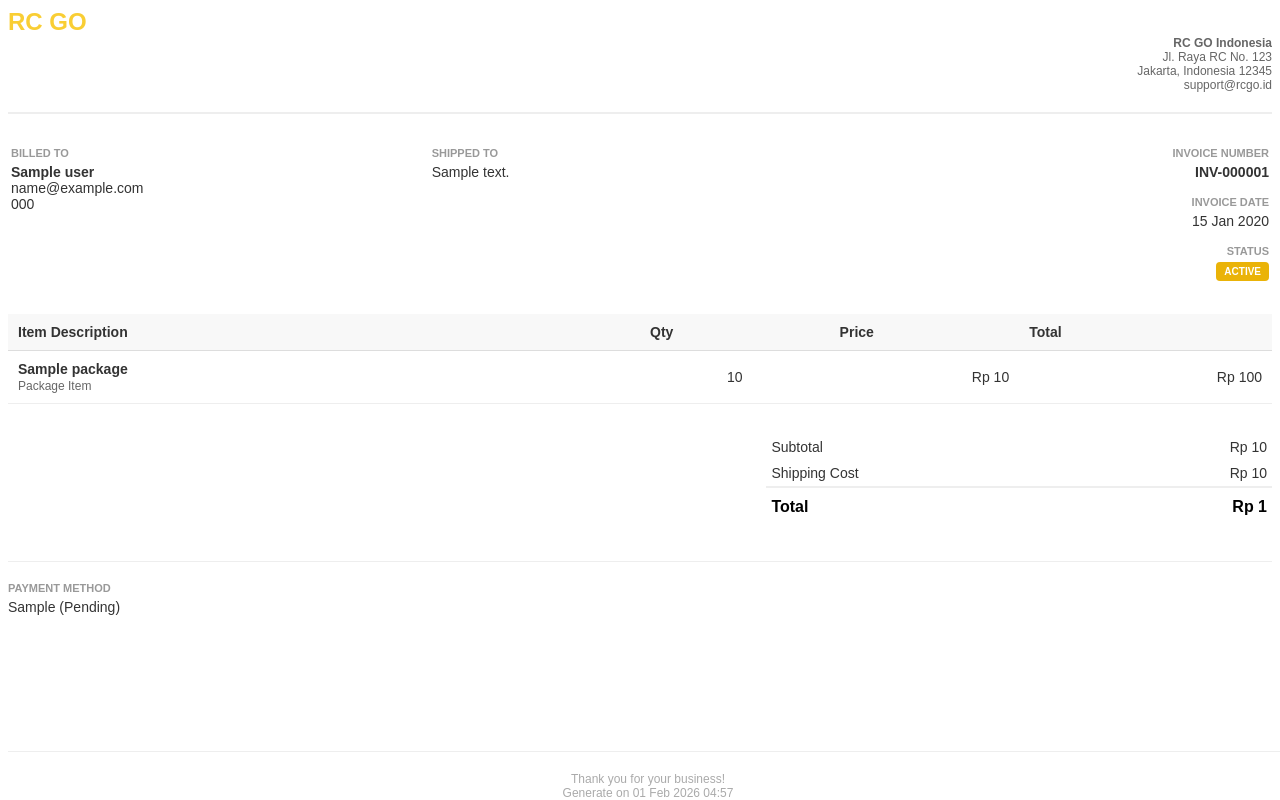
After one commit to jharrvis/tahukrax, a Laravel app: template resources/views/pdf/invoice.blade.php in a window 1280 px wide. The commit adds this page. Run offline with Laravel 12, Linux system fonts and the light colour scheme; the template is opened without the code that fills it: most values are stand-ins (such as "Sample title", 1, 10 or a date in 2020); parts of the project's set-up code (start-up, migrations or seed data) failed here and were passed over; some libraries are stand-ins or nearby versions.

Commit message:
Implement Download Invoice Feature

```diff
--- a/composer.json
+++ b/composer.json
@@ -6,6 +6,7 @@
     "license": "MIT",
     "require": {
         "php": "^8.2",
+        "barryvdh/laravel-dompdf": "^3.1",
         "filament/filament": "^5.1",
         "laravel/framework": "^11.0",
         "laravel/socialite": "^5.24",
--- /dev/null
+++ b/resources/views/pdf/invoice.blade.php
@@ -0,0 +1,255 @@
+<!DOCTYPE html>
+<html>
+
+<head>
+    <meta charset="utf-8">
+    <title>Invoice #{{ $order->id }}</title>
+    <style>
+        body {
+            font-family: sans-serif;
+            font-size: 14px;
+            color: #333;
+        }
+
+        .header {
+            width: 100%;
+            border-bottom: 2px solid #eee;
+            padding-bottom: 20px;
+            margin-bottom: 30px;
+        }
+
+        .logo {
+            font-size: 24px;
+            font-weight: bold;
+            color: #f9ce34;
+            text-transform: uppercase;
+        }
+
+        /* Brand Color */
+        .company-info {
+            float: right;
+            text-align: right;
+            font-size: 12px;
+            color: #666;
+        }
+
+        .invoice-details {
+            margin-bottom: 30px;
+            width: 100%;
+        }
+
+        .invoice-details td {
+            vertical-align: top;
+            width: 33%;
+        }
+
+        .title {
+            font-size: 11px;
+            font-weight: bold;
+            color: #999;
+            text-transform: uppercase;
+            margin-bottom: 5px;
+        }
+
+        table.items {
+            width: 100%;
+            border-collapse: collapse;
+            margin-bottom: 30px;
+        }
+
+        table.items th {
+            background: #f8f8f8;
+            padding: 10px;
+            text-align: left;
+            font-weight: bold;
+            border-bottom: 1px solid #ddd;
+        }
+
+        table.items td {
+            padding: 10px;
+            border-bottom: 1px solid #eee;
+        }
+
+        .text-right {
+            text-align: right;
+        }
+
+        .text-center {
+            text-align: center;
+        }
+
+        .totals {
+            width: 40%;
+            float: right;
+        }
+
+        .totals table {
+            width: 100%;
+            border-collapse: collapse;
+        }
+
+        .totals td {
+            padding: 5px;
+        }
+
+        .totals .final {
+            font-size: 16px;
+            font-weight: bold;
+            color: #000;
+            border-top: 2px solid #eee;
+            padding-top: 10px;
+        }
+
+        .footer {
+            position: fixed;
+            bottom: 0;
+            width: 100%;
+            text-align: center;
+            font-size: 12px;
+            color: #aaa;
+            padding-top: 20px;
+            border-top: 1px solid #eee;
+        }
+
+        .badge {
+            display: inline-block;
+            padding: 4px 8px;
+            border-radius: 4px;
+            font-size: 10px;
+            font-weight: bold;
+            color: white;
+        }
+
+        .bg-green {
+            background-color: #22c55e;
+        }
+
+        .bg-yellow {
+            background-color: #eab308;
+        }
+
+        .bg-gray {
+            background-color: #64748b;
+        }
+    </style>
+</head>
+
+<body>
+
+    <div class="header">
+        <div class="logo">RC GO</div>
+        <div class="company-info">
+            <strong>RC GO Indonesia</strong><br>
+            Jl. Raya RC No. 123<br>
+            Jakarta, Indonesia 12345<br>
+            support@rcgo.id
+        </div>
+        <div style="clear: both;"></div>
+    </div>
+
+    <table class="invoice-details">
+        <tr>
+            <td>
+                <div class="title">Billed To</div>
+                <strong>{{ $order->user->name }}</strong><br>
+                {{ $order->user->email }}<br>
+                {{ $order->user->phone ?? '-' }}
+            </td>
+            <td>
+                <div class="title">Shipped To</div>
+                @php
+                    $note = $order->note;
+                    $address = $note;
+                    if (preg_match('/Alamat: (.*)/', $note, $match))
+                        $address = $match[1];
+                @endphp
+                {{ $address }}
+            </td>
+            <td class="text-right">
+                <div class="title">Invoice Number</div>
+                <strong>INV-{{ str_pad($order->id, 6, '0', STR_PAD_LEFT) }}</strong><br>
+                <br>
+                <div class="title">Invoice Date</div>
+                {{ $order->created_at->format('d M Y') }}<br>
+                <br>
+                <div class="title">Status</div>
+                @if($order->status == 'paid' || $order->status == 'processing' || $order->status == 'shipped' || $order->status == 'completed')
+                    <span class="badge bg-green">PAID</span>
+                @else
+                    <span class="badge bg-yellow">{{ strtoupper($order->status) }}</span>
+                @endif
+            </td>
+        </tr>
+    </table>
+
+    <table class="items">
+        <thead>
+            <tr>
+                <th width="50%">Item Description</th>
+                <th width="15%" class="text-center">Qty</th>
+                <th width="15%" class="text-right">Price</th>
+                <th width="20%" class="text-right">Total</th>
+            </tr>
+        </thead>
+        <tbody>
+            @foreach($order->orderItems as $item)
+                <tr>
+                    <td>
+                        @if($item->package)
+                            <strong>{{ $item->package->name }}</strong><br>
+                            <span style="color: #666; font-size: 12px;">Package Item</span>
+                        @elseif($item->addon)
+                            <strong>{{ $item->addon->name }}</strong><br>
+                            <span style="color: #666; font-size: 12px;">Add-on Item</span>
+                        @else
+                            Unknown Item
+                        @endif
+                    </td>
+                    <td class="text-center">{{ $item->quantity }}</td>
+                    <td class="text-right">Rp {{ number_format($item->price, 0, ',', '.') }}</td>
+                    <td class="text-right">Rp {{ number_format($item->price * $item->quantity, 0, ',', '.') }}</td>
+                </tr>
+            @endforeach
+        </tbody>
+    </table>
+
+    <div class="totals">
+        <table>
+            <tr>
+                <td>Subtotal</td>
+                <td class="text-right">Rp
+                    {{ number_format($order->orderItems->sum(fn($i) => $i->price * $i->quantity), 0, ',', '.') }}</td>
+            </tr>
+            <tr>
+                <td>Shipping Cost</td>
+                <td class="text-right">Rp {{ number_format($order->shipping_cost, 0, ',', '.') }}</td>
+            </tr>
+            <tr>
+                <td class="final">Total</td>
+                <td class="text-right final">Rp {{ number_format($order->total_amount, 0, ',', '.') }}</td>
+            </tr>
+        </table>
+    </div>
+
+    <div style="clear: both;"></div>
+
+    <div style="margin-top: 40px; border-top: 1px solid #eee; padding-top: 20px;">
+        <div class="title">Payment Method</div>
+        <div>
+            @if($order->payment_channel)
+                {{ $order->payment_channel }}
+                ({{ $order->status == 'paid' || $order->status == 'completed' ? 'Paid' : 'Pending' }})
+            @else
+                Manual Transfer / Other
+            @endif
+        </div>
+    </div>
+
+    <div class="footer">
+        Thank you for your business!<br>
+        Generate on {{ now()->format('d M Y H:i') }}
+    </div>
+
+</body>
+
+</html>
--- a/routes/web.php
+++ b/routes/web.php
@@ -3,6 +3,11 @@
 use App\Http\Controllers\Auth\GoogleAuthController;
 use App\Http\Controllers\LandingPageController;
 use Illuminate\Support\Facades\Route;
+
+Route::middleware(['auth'])->group(function () {
+    Route::get('/order/{order}/invoice', [App\Http\Controllers\InvoiceController::class, 'download'])->name('invoice.download');
+});
+
 
 Route::get('/', [LandingPageController::class, 'index'])->name('home');
 
```
Also changed, not shown: app/Http/Controllers/InvoiceController.php (added, +24 -0 lines), resources/views/livewire/admin/order/order-detail.blade.php (+7 -1 lines), resources/views/livewire/mitra/order/order-detail.blade.php (+11 -0 lines), 1 other file.
